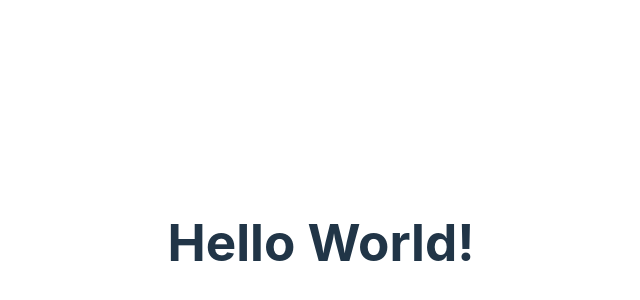
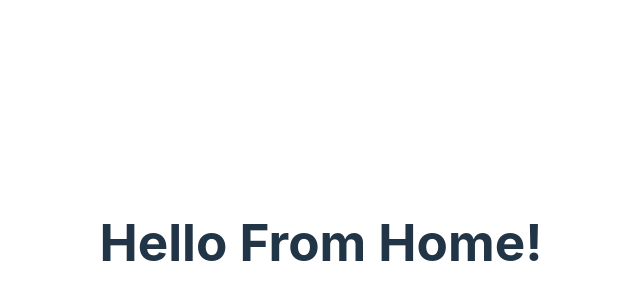
Before and after one commit to IsaiahSama/Portfolio, a React (Vite) app in the folder Isaiah_Portfolio/: page / in a window 1280 px wide. Shown: the part 158-458 px from the top of the page, without its empty margins (319-959 px from the left). Built offline with nearby package versions, Linux system fonts and the light colour scheme.

Commit message:
Added routing between pages

```diff
--- a/Isaiah_Portfolio/package.json
+++ b/Isaiah_Portfolio/package.json
@@ -11,7 +11,8 @@
   },
   "dependencies": {
     "react": "^18.2.0",
-    "react-dom": "^18.2.0"
+    "react-dom": "^18.2.0",
+    "react-router-dom": "^6.22.3"
   },
   "devDependencies": {
     "@types/react": "^18.2.64",
--- /dev/null
+++ b/Isaiah_Portfolio/src/app.css
@@ -0,0 +1,6 @@
+#root {
+    max-width: 1280px;
+    margin: 0 auto;
+    padding: 2rem;
+    text-align: center;
+  }
--- a/Isaiah_Portfolio/src/main.tsx
+++ b/Isaiah_Portfolio/src/main.tsx
@@ -1,10 +1,38 @@
 import React from 'react'
 import ReactDOM from 'react-dom/client'
-import App from './pages/App.tsx'
 import './index.css'
+import './app.css'
+
+import {
+  createBrowserRouter,
+  RouterProvider
+} from "react-router-dom"
+import Home from './pages/Home'
+import About from './pages/About'
+import Projects from './pages/Projects'
+import Skills from './pages/Skills'
+
+const router = createBrowserRouter([
+  {
+    path:"/",
+    element: Home()
+  },
+  {
+    path: "/about",
+    element: About()
+  },
+  {
+    path: "/projects",
+    element: Projects()
+  },
+  {
+    path: "/skills",
+    element: Skills()
+  }
+])
 
 ReactDOM.createRoot(document.getElementById('root')!).render(
   <React.StrictMode>
-    <App />
+    <RouterProvider router={router} />
   </React.StrictMode>,
 )
--- a/Isaiah_Portfolio/src/pages/About.tsx
+++ b/Isaiah_Portfolio/src/pages/About.tsx
@@ -1 +1,11 @@
 import "./About.css"
+
+const About = () => {
+    return (
+        <>
+            <h1>Hello From About!</h1>
+        </>
+    )
+}
+
+export default About
--- a/Isaiah_Portfolio/src/pages/App.css
+++ /dev/null
@@ -1,6 +0,0 @@
-#root {
-  max-width: 1280px;
-  margin: 0 auto;
-  padding: 2rem;
-  text-align: center;
-}
--- a/Isaiah_Portfolio/src/pages/App.tsx
+++ /dev/null
@@ -1,11 +0,0 @@
-import './App.css'
-
-function App() {
-  return (
-    <>
-      <h1>Hello World!</h1>
-    </>
-  )
-}
-
-export default App
--- a/Isaiah_Portfolio/src/pages/Home.tsx
+++ b/Isaiah_Portfolio/src/pages/Home.tsx
@@ -1 +1,11 @@
 import "./Home.css"
+
+const Home = () => {
+    return (
+        <>
+            <h1>Hello From Home!</h1>
+        </>
+    )
+}
+
+export default Home
--- a/Isaiah_Portfolio/src/pages/Projects.tsx
+++ b/Isaiah_Portfolio/src/pages/Projects.tsx
@@ -1 +1,11 @@
 import "./Projects.css"
+
+const Projects = () => {
+    return (
+        <>
+            <h1>Hello From Projects!</h1>
+        </>
+    )
+}
+
+export default Projects
--- a/Isaiah_Portfolio/src/pages/Skills.tsx
+++ b/Isaiah_Portfolio/src/pages/Skills.tsx
@@ -1 +1,11 @@
 import "./Skills.css"
+
+const Skills = () => {
+    return (
+        <>
+            <h1>Hello From Skills!</h1>
+        </>
+    )
+}
+
+export default Skills
```
Also changed, not shown: 1 other file (tests, documents, lock files or other folders).
